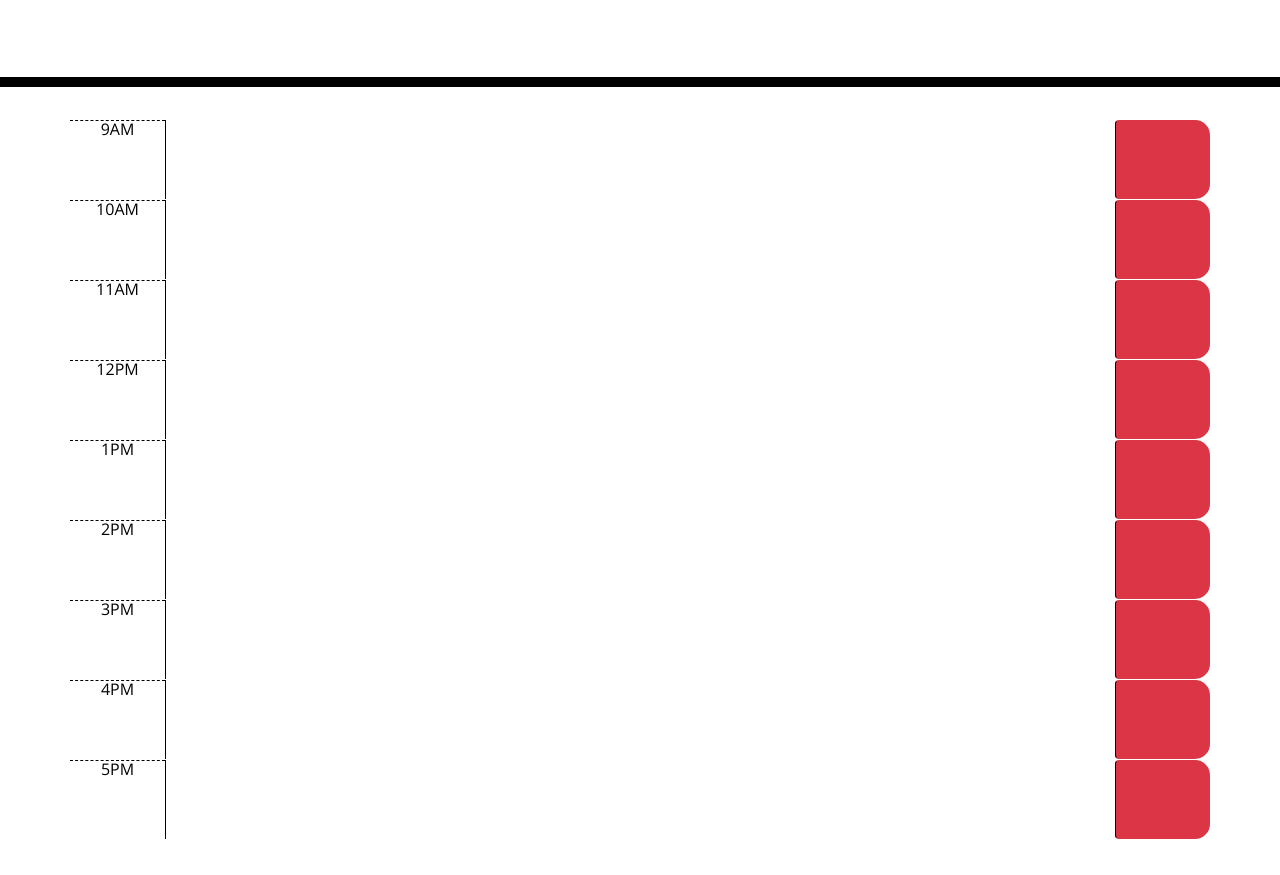
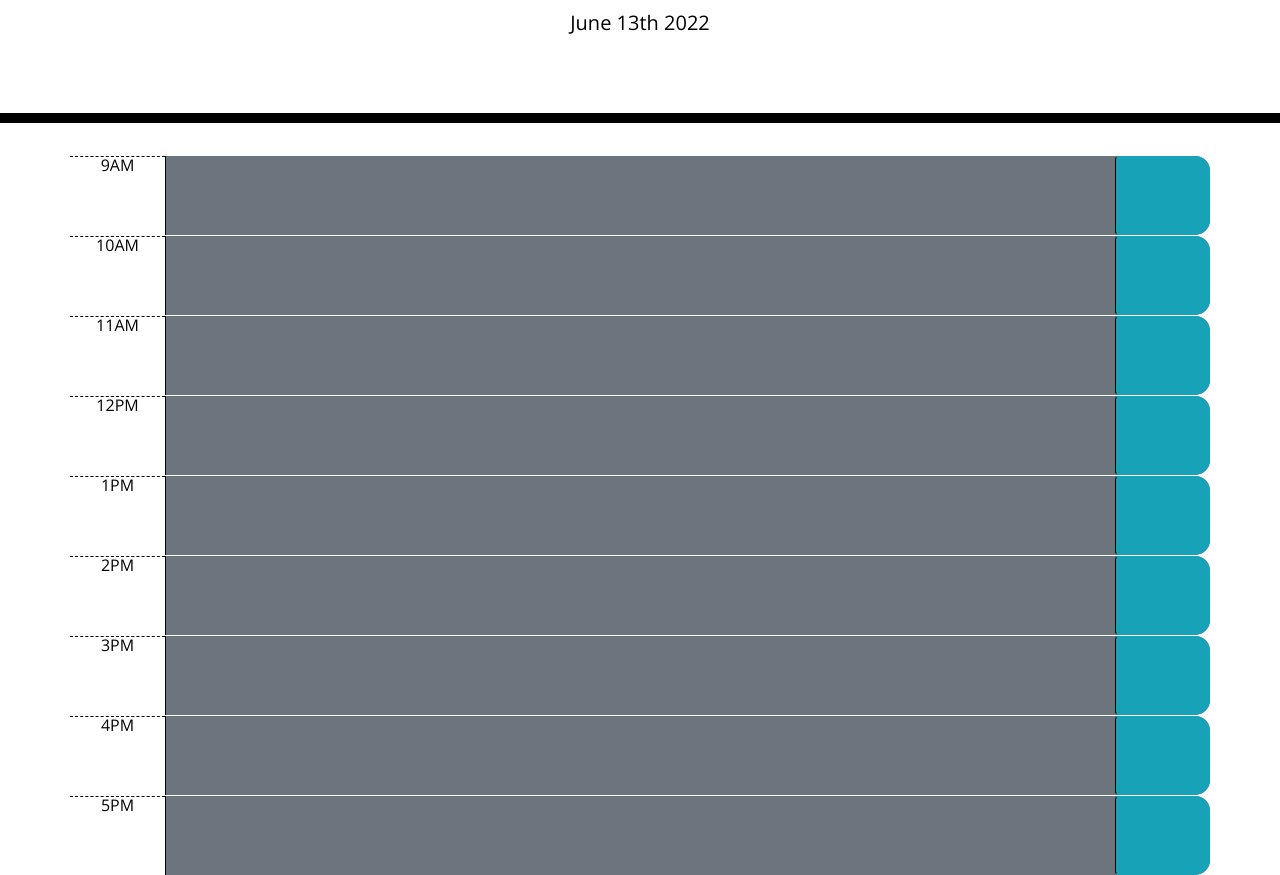
Before and after one commit to sarameadows/work-day-scheduler, a plain HTML site: page index.html in a window 1280 px wide. Shown: the part 181-1056 px from the top of the page. Before the commit the page ends 1020 px from the top, so only its background shows below. Drawn offline with nearby package versions, Linux system fonts and the light colour scheme; files that its build step writes are made by us from their sources.

Commit message:
color code time blocks

```diff
--- a/assets/js/script.js
+++ b/assets/js/script.js
@@ -0,0 +1,26 @@
+//get and display the current date
+var currentDay = moment().format('MMMM Do YYYY');
+$("#currentDay").html(currentDay);
+
+//set color to time blocks based on time
+var compareHour = function() {
+    var currentHour = moment().hours();
+    console.log(currentHour);
+    //check current hour versus the hour of the event and color code it based on past, present, and future
+    $(".time-block").each(function() {
+        //if the event time has passed
+        if (currentHour > this.id) {
+            this.classList.add("bg-secondary");
+        }
+        //if the event time is in the future
+        else if (currentHour < this.id) {
+            this.classList.add("bg-success");
+        }
+        //if the event time is the current hour
+        else {
+            this.classList.add("bg-danger");
+        }
+    });
+};
+
+compareHour();
--- a/index.html
+++ b/index.html
@@ -18,7 +18,7 @@
       href="https://fonts.googleapis.com/css?family=Open+Sans&display=swap"
       rel="stylesheet"
     />
-    <link rel="stylesheet" href="style.css" />
+    <link rel="stylesheet" href="./assets/css/style.css" />
     <title>Work Day Scheduler</title>
   </head>
 
@@ -33,51 +33,52 @@
       <div class="time-block row" id="9">
         <div class="hour col-1">9AM</div>
         <textarea class="col-10 description"></textarea>
-        <button class="btn saveBtn col-1 bg-danger"></button>
+        <button class="btn saveBtn col-1 bg-info"><span class="oi oi-lock-locked"></span></button>
       </div>
       <div class="time-block row" id="10">
         <div class="hour col-1">10AM</div>
         <textarea class="col-10 description"></textarea>
-        <button class="btn saveBtn col-1 bg-danger"></button>
+        <button class="btn saveBtn col-1 bg-info"><span class="oi oi-lock-locked"></span></button>
       </div>
       <div class="time-block row" id="11">
         <div class="hour col-1">11AM</div>
         <textarea class="col-10 description"></textarea>
-        <button class="btn saveBtn col-1 bg-danger"></button>
+        <button class="btn saveBtn col-1 bg-info"><span class="oi oi-lock-locked"></span></button>
       </div>
       <div class="time-block row" id="12">
         <div class="hour col-1">12PM</div>
         <textarea class="col-10 description"></textarea>
-        <button class="btn saveBtn col-1 bg-danger"></button>
+        <button class="btn saveBtn col-1 bg-info"><span class="oi oi-lock-locked"></span></button>
       </div>
-      <div class="time-block row" id="1">
+      <div class="time-block row" id="13">
         <div class="hour col-1">1PM</div>
         <textarea class="col-10 description"></textarea>
-        <button class="btn saveBtn col-1 bg-danger"></button>
+        <button class="btn saveBtn col-1 bg-info"><span class="oi oi-lock-locked"></span></button>
       </div>
-      <div class="time-block row" id="2">
+      <div class="time-block row" id="14">
         <div class="hour col-1">2PM</div>
         <textarea class="col-10 description"></textarea>
-        <button class="btn saveBtn col-1 bg-danger"></button>
+        <button class="btn saveBtn col-1 bg-info"><span class="oi oi-lock-locked"></span></button>
       </div>
-      <div class="time-block row" id="3">
+      <div class="time-block row" id="15">
         <div class="hour col-1">3PM</div>
         <textarea class="col-10 description"></textarea>
-        <button class="btn saveBtn col-1 bg-danger"></button>
+        <button class="btn saveBtn col-1 bg-info"><span class="oi oi-lock-locked"></span></button>
       </div>
-      <div class="time-block row" id="4">
+      <div class="time-block row" id="16">
         <div class="hour col-1">4PM</div>
         <textarea class="col-10 description"></textarea>
-        <button class="btn saveBtn col-1 bg-danger"></button>
+        <button class="btn saveBtn col-1 bg-info"><span class="oi oi-lock-locked"></span></button>
       </div>
-      <div class="time-block row" id="5">
+      <div class="time-block row" id="17">
         <div class="hour col-1">5PM</div>
         <textarea class="col-10 description"></textarea>
-        <button class="btn saveBtn col-1 bg-danger"></button>
+        <button class="btn saveBtn col-1 bg-info"><span class="oi oi-lock-locked"></span></button>
       </div>
     </div>
 
     <script src="https://code.jquery.com/jquery-3.4.1.min.js"></script>
     <script src="https://cdnjs.cloudflare.com/ajax/libs/moment.js/2.24.0/moment.min.js"></script>
+    <script src="./assets/js/script.js"></script>
   </body>
 </html>
```
